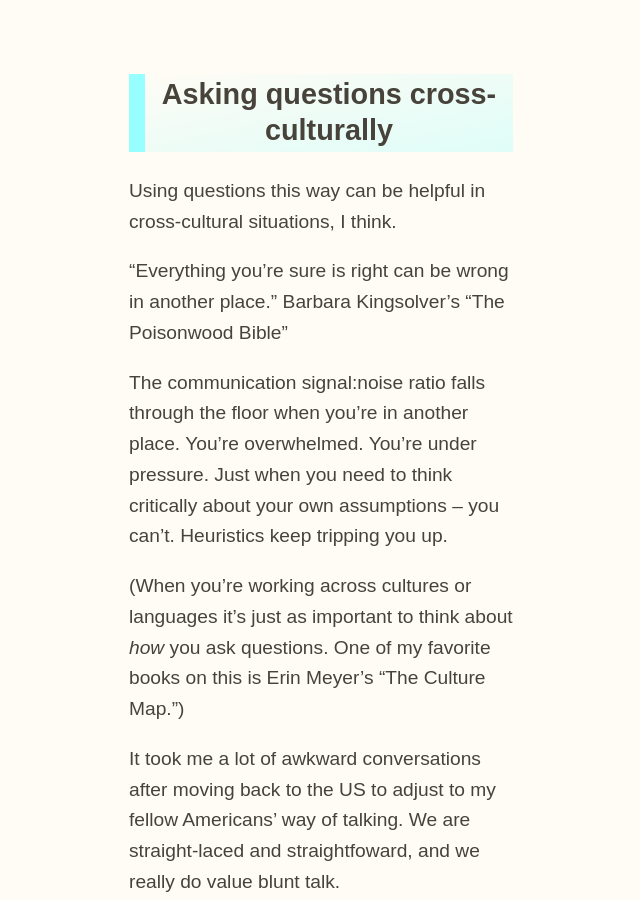
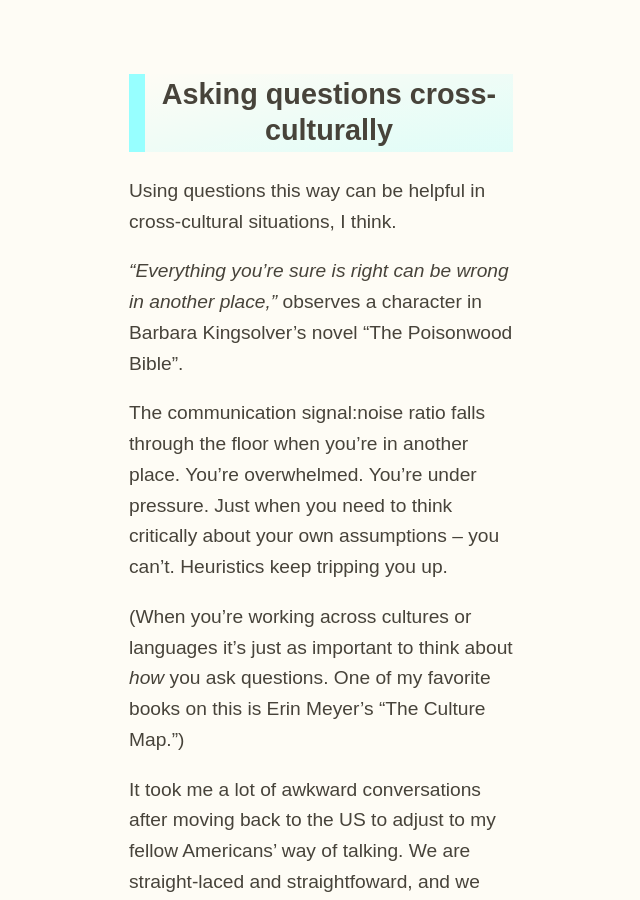
Before and after one commit to zachmccabe/zachmccabe.github.io, a Jekyll site: the page built from just_ask.md, in a window 1280 px wide and 900 px high, scrolled down 2009 px. Shown: the whole window, without its empty margins (319-959 px from the left). Built offline with Jekyll 4.4.1, drawn with Linux system fonts in a browser that asks for light colours.

Commit message:
Update just_ask.md

```diff
--- a/just_ask.md
+++ b/just_ask.md
@@ -47,7 +47,7 @@
 
 Using questions this way can be helpful in cross-cultural situations, I think.
 
-"Everything you're sure is right can be wrong in another place." Barbara Kingsolver's "The Poisonwood Bible"
+_"Everything you're sure is right can be wrong in another place,"_ observes a character in Barbara Kingsolver's novel "The Poisonwood Bible".
 
 The communication signal:noise ratio falls through the floor when you're in another place. You're overwhelmed. You're under pressure. Just when you need to think critically about your own assumptions – you can't. Heuristics keep tripping you up.
 
```
